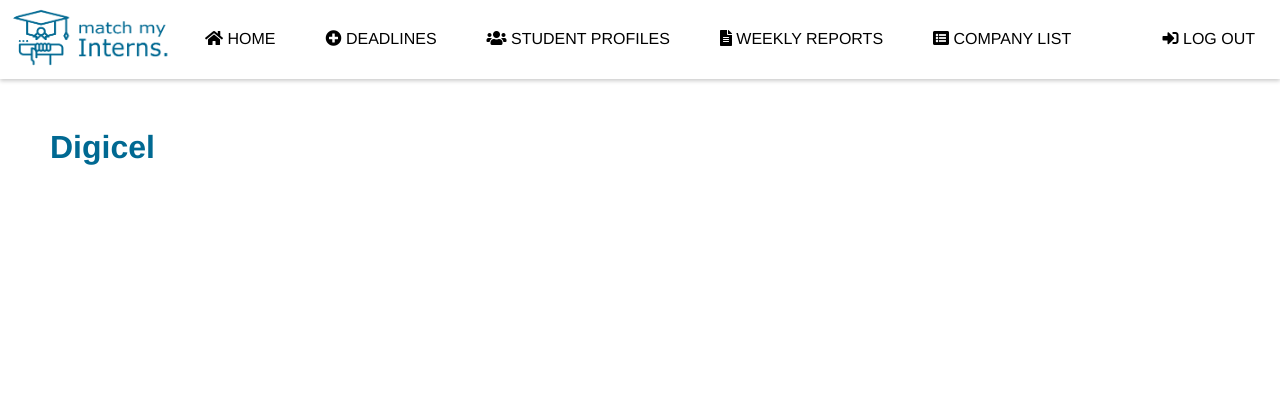
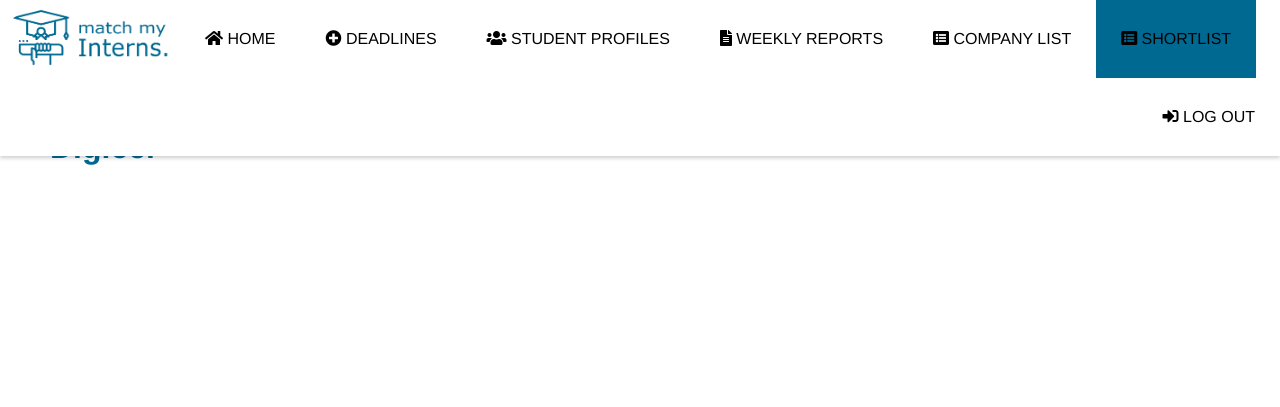
Before and after one commit to RandyDeo/INFO3604_Project, a Flask app: template templates/dcit-shortlist.html in a window 1280 px wide. Shown: the top 407 px of the page. Run offline with Flask 2, Linux system fonts and the light colour scheme; the template is opened without the code that fills it: values that come from a table or form of the project are taken from there, others are empty; some libraries are stand-ins or nearby versions.

Commit message:
Update dcit-shortlist.html

```diff
--- a/templates/dcit-shortlist.html
+++ b/templates/dcit-shortlist.html
@@ -51,6 +51,7 @@
                 <li class=""><a href="dcitStudentProfiles"> <i class="fas fa-users"> </i> STUDENT PROFILES </a> </li>
                 <li class=""><a href="dcitWeeklyReports"> <i class="fas fa-file-alt"> </i> WEEKLY REPORTS </a> </li>
                 <li class=""><a href="dcitCompanyList"> <i class="fas fa-list-alt"> </i> COMPANY LIST </a> </li>
+                <li class="active"><a href="dcit-shortlist"> <i class="fas fa-list-alt"> </i> SHORTLIST </a> </li>
                 <li class="right"><a href="logout"> <i class="fas fa-sign-in-alt"> </i> LOG OUT</a></li>
             </ul>
         </div>
```
